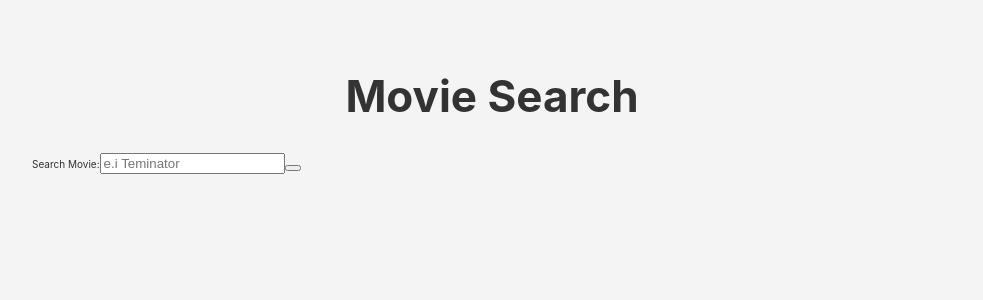
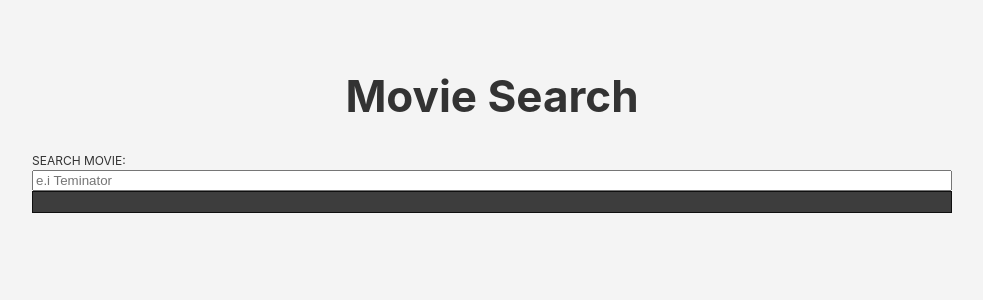
Before and after one commit to jfuquene/React-movie-search, a React (Create React App) app in the folder movie-search/: page / in a window 1280 px wide. Shown: the top 300 px of the page, without its empty margins (148-1131 px from the left). Built offline with nearby package versions, Linux system fonts and the light colour scheme.

Commit message:
form styling

```diff
--- a/movie-search/src/index.css
+++ b/movie-search/src/index.css
@@ -43,3 +43,30 @@
   font-size: 4.4rem;
   text-align: center;
 }
+
+.form {
+  display: grid;
+
+}
+
+.label {
+  font-size: 1.2rem;
+  margin-bottom: 0.2rem;
+  text-transform: uppercase;
+}
+
+.input {
+  font-size: 1.6rem;
+  padding: 0.5rem 2rem;
+  line-height: 2.8rem;
+  border-radius: 20px;
+  border: 1px solid #ddd;
+  margin-bottom: 1rem;
+}
+
+.button {
+  background-color: rgba(0, 0,0,0.75);
+  color: white;
+  padding: 1rem 2rem;
+  border: 1px solid rgba(0,0,0,0.75);
+}
```
